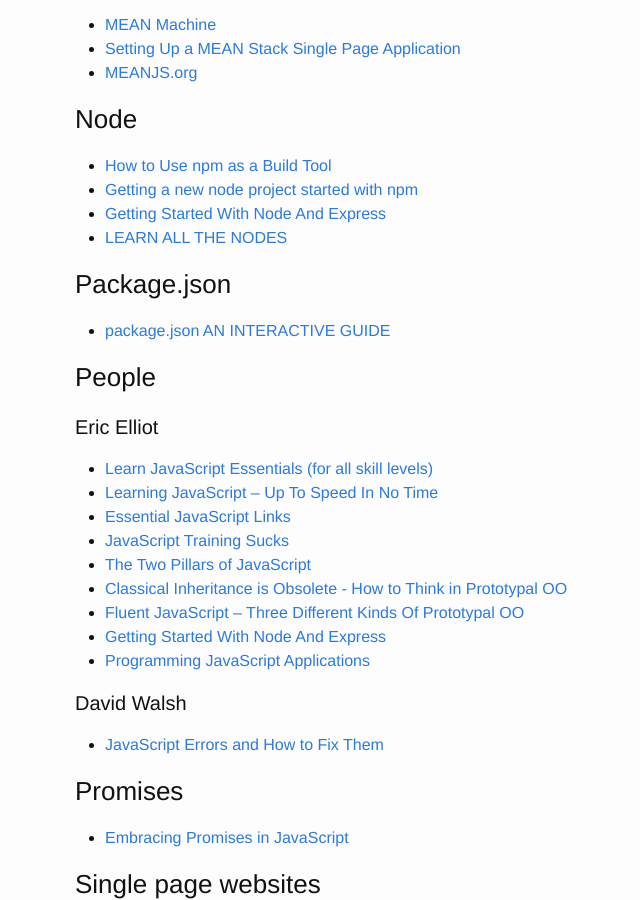
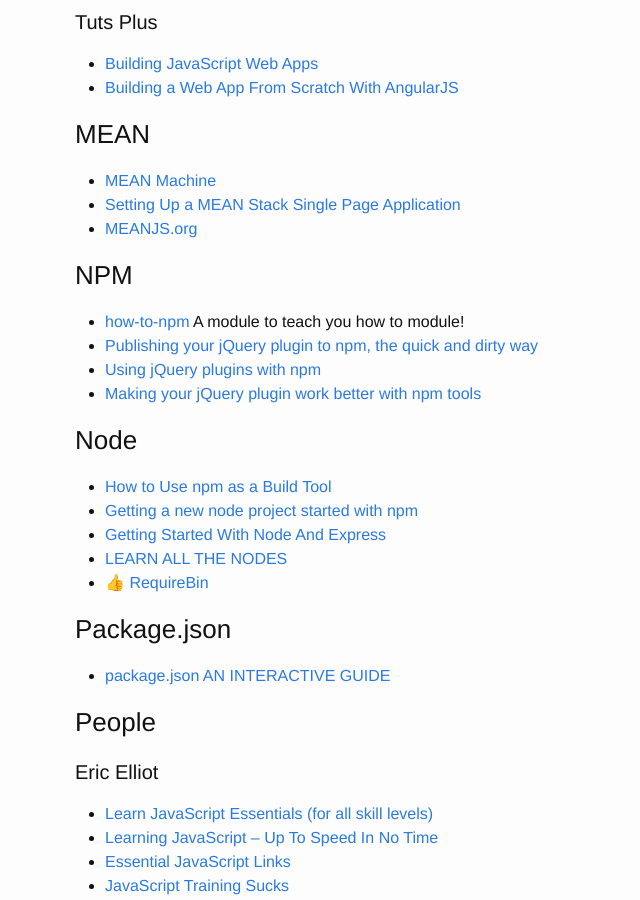
Before and after one commit to brownerd/brownerd.github.io, a Jekyll site: the page built from _posts/2015-01-01-reading-list-2015.md, in a window 1280 px wide and 900 px high, scrolled down 9289 px. Shown: the whole window, without its empty margins (195-835 px from the left). Built offline with Jekyll 4.4.1, drawn with Linux system fonts in a browser that asks for light colours; emoji names are drawn with the system emoji font; some of the changed text lies outside the part shown.

Commit message:
add node and npm stuff

```diff
--- a/_posts/2015-01-01-reading-list-2015.md
+++ b/_posts/2015-01-01-reading-list-2015.md
@@ -134,6 +134,17 @@ Here are the agencies, people and sites that I was most influenced by in 2015
 - [Using Flexbox today](http://chriswrightdesign.com/experiments/using-flexbox-today/#)
 - [Flexbox Cheatsheet Cheatsheet](http://jonibologna.com/flexbox-cheatsheet/)
 - [Introducing Flexbox Fridays](http://codepen.io/team/lincolnloop/blog/flexboxfridays)
+
+
+
+
+### Grids
+I generally hate grids, but I'm listing these to remember them.
+
+- [Justify Grid](http://justifygrid.com/) Interesting text-align technique
+- [Flexbox Grid](http://flexboxgrid.com/)
+
+
 
 
 ### Images
@@ -531,12 +542,21 @@ A SIMPLE WEBSITE IN NODE.JS WITH EXPRESS, JADE AND STYLUS](http://www.clock.co.u
 
 
 
+### NPM
+- [how-to-npm](https://www.npmjs.com/package/how-to-npm) A module to teach you how to module!
+- [Publishing your jQuery plugin to npm, the quick and dirty way](http://blog.npmjs.org/post/111475741445/publishing-your-jquery-plugin-to-npm-the-quickhttp://blog.npmjs.org/post/111475741445/publishing-your-jquery-plugin-to-npm-the-quick)
+- [Using jQuery plugins with npm](http://blog.npmjs.org/post/112064849860/using-jquery-plugins-with-npmhttp://blog.npmjs.org/post/112064849860/using-jquery-plugins-with-npm)
+- [Making your jQuery plugin work better with npm tools](http://blog.npmjs.org/post/112712169830/making-your-jquery-plugin-work-better-with-npmhttp://blog.npmjs.org/post/112712169830/making-your-jquery-plugin-work-better-with-npm)
+
+
+
 
 ### Node
 - [How to Use npm as a Build Tool](http://blog.keithcirkel.co.uk/how-to-use-npm-as-a-build-tool/)
 - [Getting a new node project started with npm](http://www.wolfe.id.au/2014/02/01/getting-a-new-node-project-started-with-npm/)
 - [Getting Started With Node And Express](http://ericleads.com/2013/05/getting-started-with-node-and-express/)
 - [LEARN ALL THE NODES](http://www.learnallthenodes.com/)
+- [:+1: RequireBin](http://requirebin.com/)
 
 
 
@@ -631,9 +651,22 @@ A SIMPLE WEBSITE IN NODE.JS WITH EXPRESS, JADE AND STYLUS](http://www.clock.co.u
 ## Lint
 - [Detect Problems in JavaScript Automatically with ESLint](http://davidwalsh.name/eslint)
 
+
+
+
+
+
+
 ## Material Design
 - [An exploration in Material Design](https://medium.com/@abrodo/an-exploration-in-material-design-by-feedly-8c1a1cbdfdcdhttps://medium.com/@abrodo/an-exploration-in-material-design-by-feedly-8c1a1cbdfdcd)
 
+
+
+
+
+
+## MAKE
+- [Making Make Make Sense](https://www.youtube.com/watch?v=dsqBSgdQz_8)
 
 
 
```
